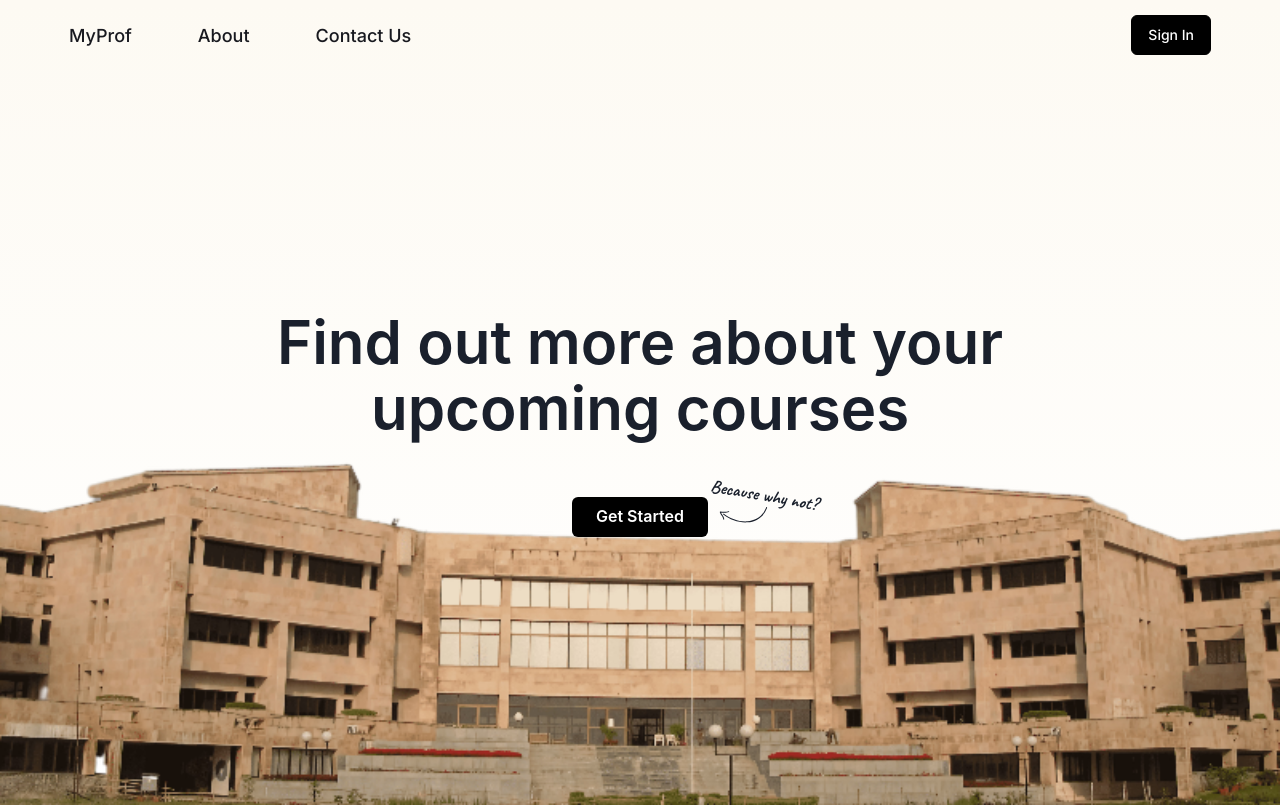
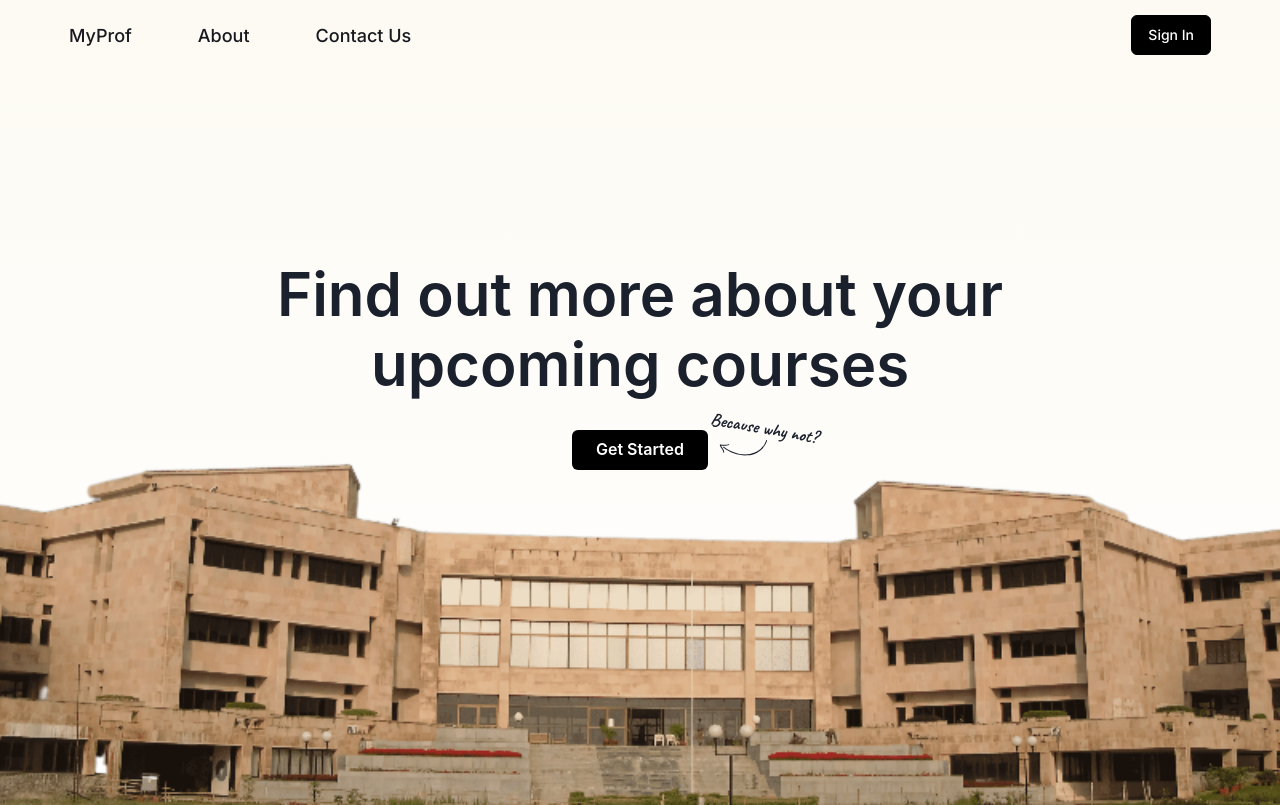
Before and after one commit to Raeskaa/myprof, a Next.js app: page / in a window 1280 px wide. Built offline with nearby package versions, Linux system fonts and the light colour scheme.

Commit message:
Fix Line Height and Font Size For Different ViewPort

```diff
--- a/pages/index.js
+++ b/pages/index.js
@@ -28,17 +28,17 @@ export default function Home() {
             <div className={styles.container}>
             <div className={styles.bgWrap}>
                 <Header />
-                <Container maxW={'3xl'} marginTop={'100px'}>
+                <Container maxW={'3xl'} marginTop={'50px'}>
                     <Stack
                         as={Box}
                         textAlign={'center'}
-                        spacing={{ base: 8, md: 14 }}
+                        spacing={{ base: 8, md: '31px' }}
                         py={{ base: 20, md: 36 }}
                     >
                         <Heading
                             fontWeight={600}
-                            fontSize={{ base: '2xl', sm: '4xl', md: '6xl' }}
-                            lineHeight={'110%'}
+                            fontSize={{ base: '4xl', sm: '4xl', md: '6xl' }}
+                            lineHeight={'70px'}
                         >
                             Find out more about your <br />
                             {/* <Text as={'span'} color={'green.400'}> */}
```
